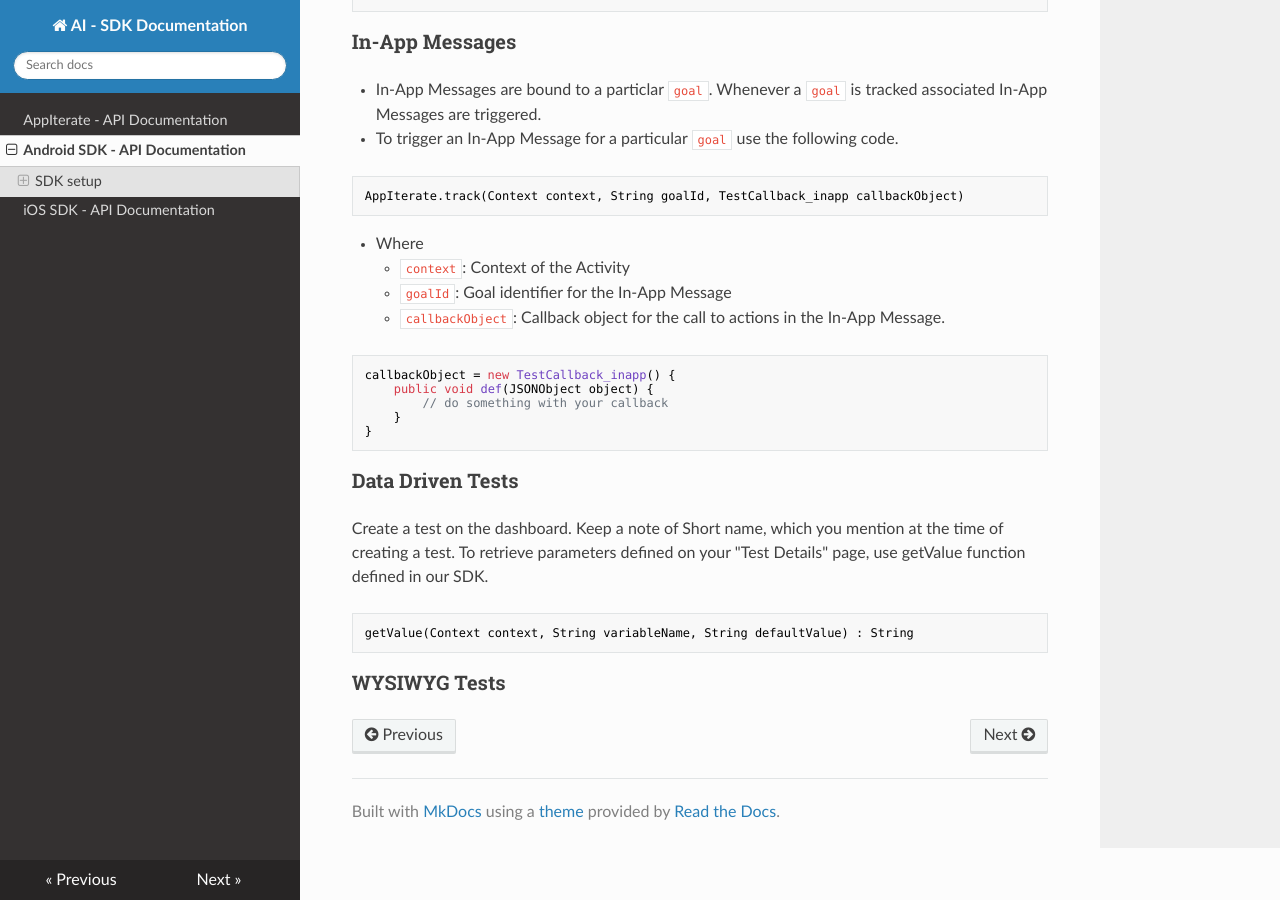
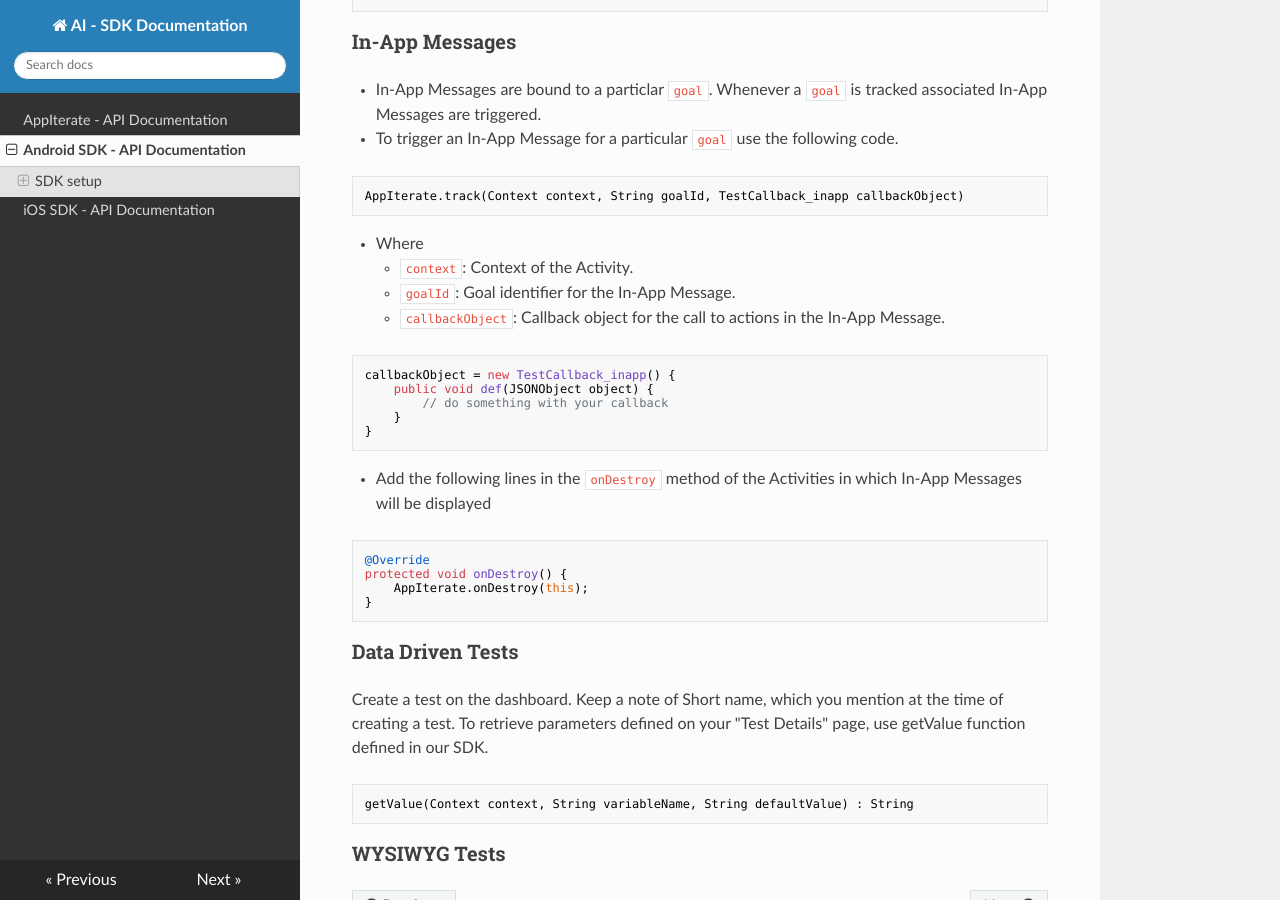
Before and after one commit to AppIterate/docs, an MkDocs documentation site: the page built from docs/android.md, in a window 1280 px wide and 900 px high, scrolled down 2375 px. Built offline with MkDocs 1.6.1, drawn with Linux system fonts in a browser that asks for light colours; nearby versions of some CDN libraries.

Commit message:
in-app ondestry update

````diff
--- a/docs/android.md
+++ b/docs/android.md
@@ -99,8 +99,8 @@ AppIterate.track(Context context, String goalId, TestCallback_inapp callbackObje
 ```
 
 * Where
-    * `context`: Context of the Activity
-    * `goalId`: Goal identifier for the In-App Message
+    * `context`: Context of the Activity.
+    * `goalId`: Goal identifier for the In-App Message.
     * `callbackObject`: Callback object for the call to actions in the In-App Message.
 
 ```JAVA
@@ -111,6 +111,16 @@ callbackObject = new TestCallback_inapp() {
 }
 ```
 
+* Add the following lines in the `onDestroy` method of the Activities in which In-App Messages will be displayed
+
+```JAVA
+@Override
+protected void onDestroy() {
+    AppIterate.onDestroy(this);
+}
+```
+
+
 ### Data Driven Tests
 
 Create a test on the dashboard. Keep a note of Short name, which you mention at the time of creating a test. To retrieve parameters defined on your "Test Details" page, use getValue function defined in our SDK.
````
